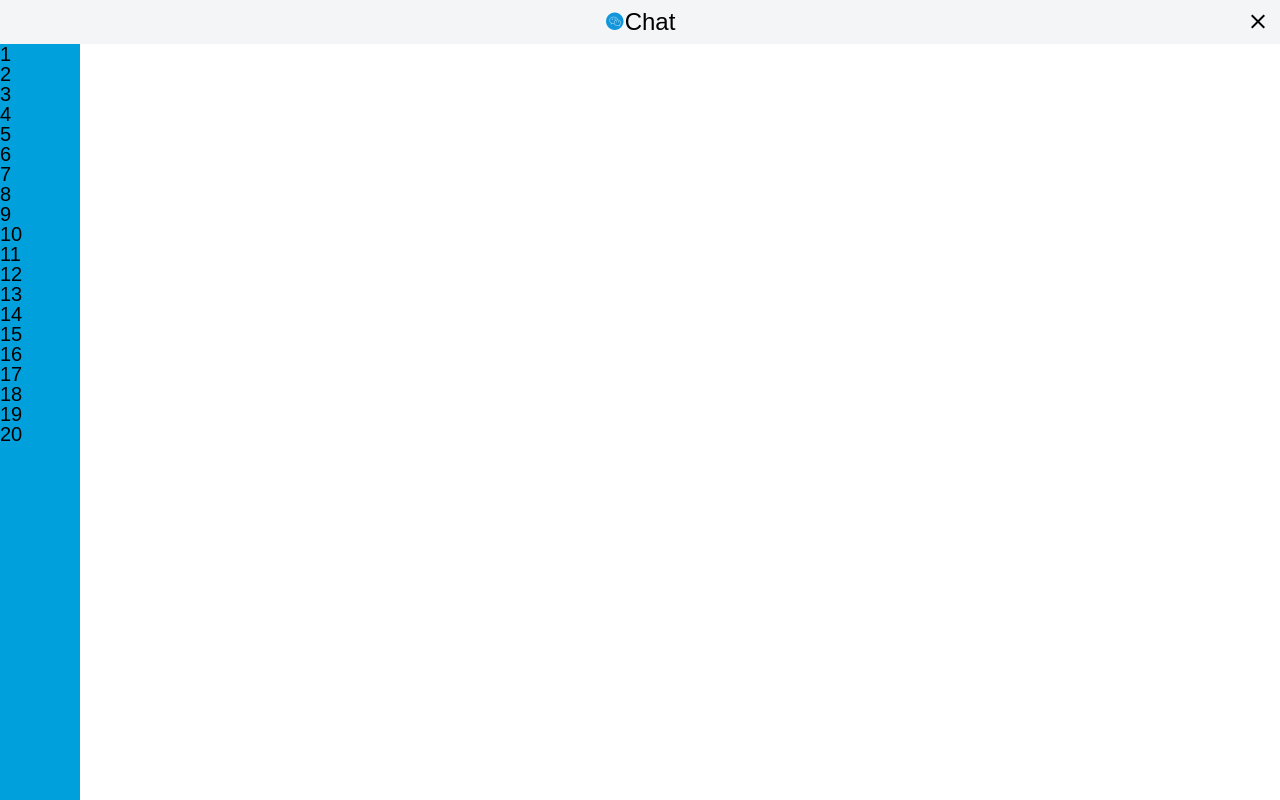
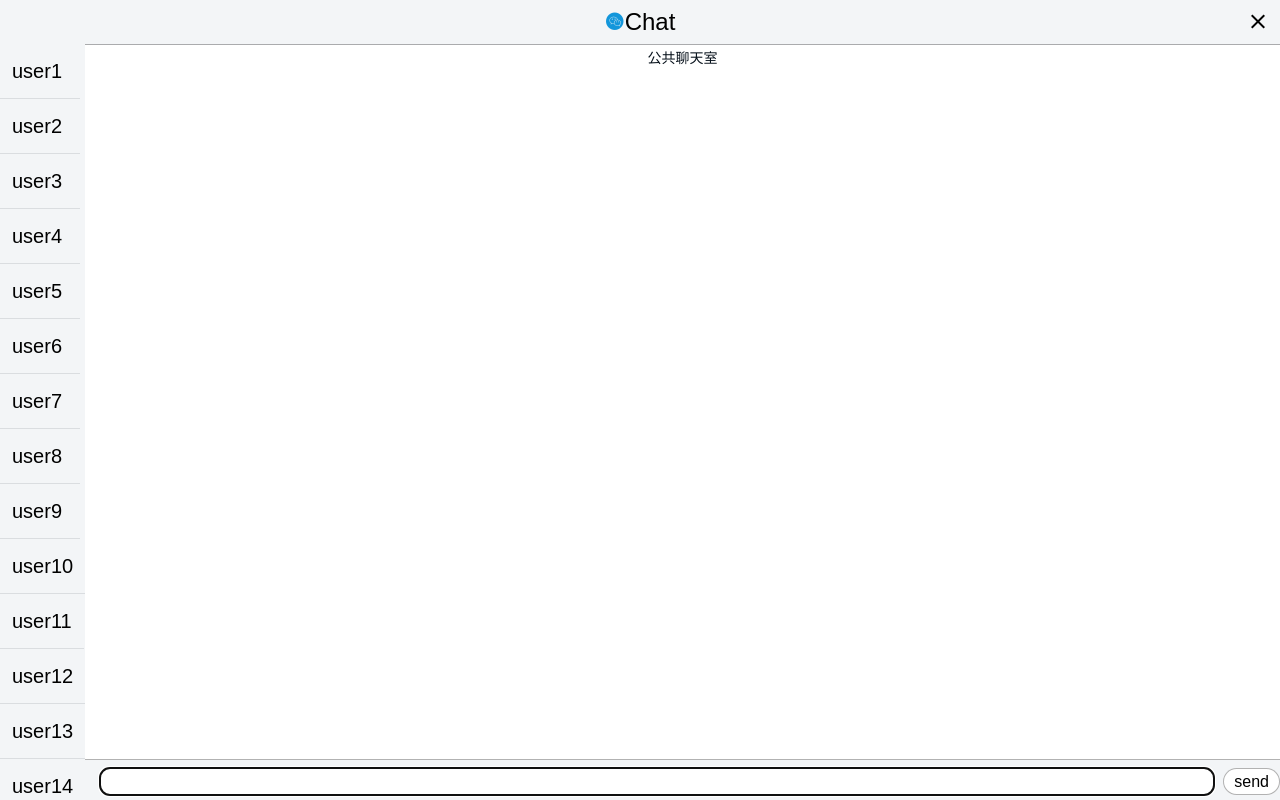
Before and after one commit to jscc2333/chat, a Vue app: page /#/publicroom in a window 1280 px wide. Built offline with nearby package versions, Linux system fonts and the light colour scheme.

Commit message:
complete the chatbox interface style design

```diff
--- /dev/null
+++ b/src/components/chatbox/chatbox.vue
@@ -0,0 +1,102 @@
+<template>
+  <div class="chat-box">
+    <h1 class="title">公共聊天室</h1>
+    <div class="message-box">
+      <ul>
+        <li v-for="(msg,msgIndex) in messageList" :key="msgIndex" class="msg">
+          <span class="text">{{msg}}</span>
+        </li>
+      </ul>
+    </div>
+    <div class="message-input">
+      <div class="message-wrapper">
+        <input type="text" class="message" v-model="message" @keyup.enter="sendMessage" autofocus="autofocus">
+      </div>
+      <div class="send-wrapper">
+        <span class="send" @click="sendMessage">send</span>
+      </div>
+    </div>
+  </div>
+</template>
+
+<script type="text/ecmascript-6">
+export default {
+  data() {
+    return {
+      message: '',
+      messageList: []
+    };
+  },
+  methods: {
+    sendMessage() {
+      this.messageList.push(this.message);
+      this.message = '';
+    }
+  }
+};
+</script>
+
+<style lang="less">
+.chat-box {
+  padding: 5px;
+  .title {
+    line-height: 18px;
+    text-align: center;
+    font-size: 14px;
+    color: rgb(7, 17, 27);
+    margin-bottom: 7px;
+  }
+  .message-box {
+    position: absolute;
+    top: 25px;
+    left: 85px;
+    right: 0;
+    bottom: 40px;
+    padding: 0 0 0 5px;
+    border-bottom: 1px solid rgba(0, 0, 0, 0.3);
+    .msg {
+      margin-bottom: 10px;
+      line-height: 20px;
+      .text {
+        display: inline-block;
+        padding: 5px 10px;
+        background: #f3f5f7;
+        border-radius: 20px;
+        font-size: 16px;
+      }
+    }
+  }
+  .message-input {
+    position: fixed;
+    display: flex;
+    bottom: 0;
+    right: 0;
+    left: 85px;
+    box-sizing: border-box;
+    padding: 8px 0 5px 0;
+    height: 40px;
+    background: #f3f5f7;
+    .message-wrapper {
+      flex: 1;
+      margin: 0 15px;
+      .message {
+        padding: 3px;
+        height: 21px;
+        width: 100%;
+        border-radius: 10px;
+      }
+    }
+    .send-wrapper {
+      flex: 0 0 35px;
+      .send {
+        display: inline-block;
+        border: 1px solid rgba(0, 0, 0, 0.3);
+        border-radius: 15px;
+        padding: 2px 10px;
+        line-height: 21px;
+        background: #fff;
+      }
+    }
+  }
+}
+</style>
--- a/src/components/header/header.vue
+++ b/src/components/header/header.vue
@@ -25,6 +25,7 @@ export default {
   text-align: center;
   background: #f3f5f7;
   font-size: 24px;
+  border-bottom: 1px solid rgba(0,0,0,0.3);
   .icon-chat {
     font-size: 20px;
   }
--- a/src/components/publicroom/publicroom.vue
+++ b/src/components/publicroom/publicroom.vue
@@ -2,26 +2,38 @@
   <div>
     <v-header></v-header>
     <div class="public-room">
-      <div class="user-wrapper">
+      <div class="user-wrapper" ref="userWrapper">
         <ul>
           <li v-for="(item,index) in 20" :key="index" class="user-item">
-            <span>{{item}}</span>
+            <span class="name">user{{item}}</span>
           </li>
         </ul>
       </div>
       <div class="room-wrapper">
-
+        <chatbox></chatbox>
       </div>
     </div>
   </div>
 </template>
 
 <script type="text/ecmascript-6">
+import BScroll from 'better-scroll';
 import header from '../header/header';
+import chatbox from '../chatbox/chatbox';
 
 export default {
   components: {
-    'v-header': header
+    'v-header': header,
+    chatbox
+  },
+  created() {
+    this.$nextTick(() => {
+      if (!this.scroll) {
+        this.scroll = new BScroll(this.$refs.userWrapper, {
+          click: true
+        });
+      }
+    });
   }
 };
 </script>
@@ -36,11 +48,23 @@ export default {
   overflow: hidden;
   .user-wrapper {
     flex: 0 0 80px;
-    background: rgb(0, 160, 220);
+    background: #f3f5f7;
     .user-item {
       display: table;
-      line-height: 20px;
-      font-size: 20px;
+
+      padding: 0 12px;
+      line-height: 54px;
+      width: 56px;
+      border-bottom: 1px solid rgba(7, 17, 27, 0.1);
+      .name {
+        display: table-cell;
+        vertical-align: middle;
+        width: 56px;
+        font-size: 20px;
+        &:last-child {
+          border: none;
+        }
+      }
     }
   }
   .room-wrapper {
```
